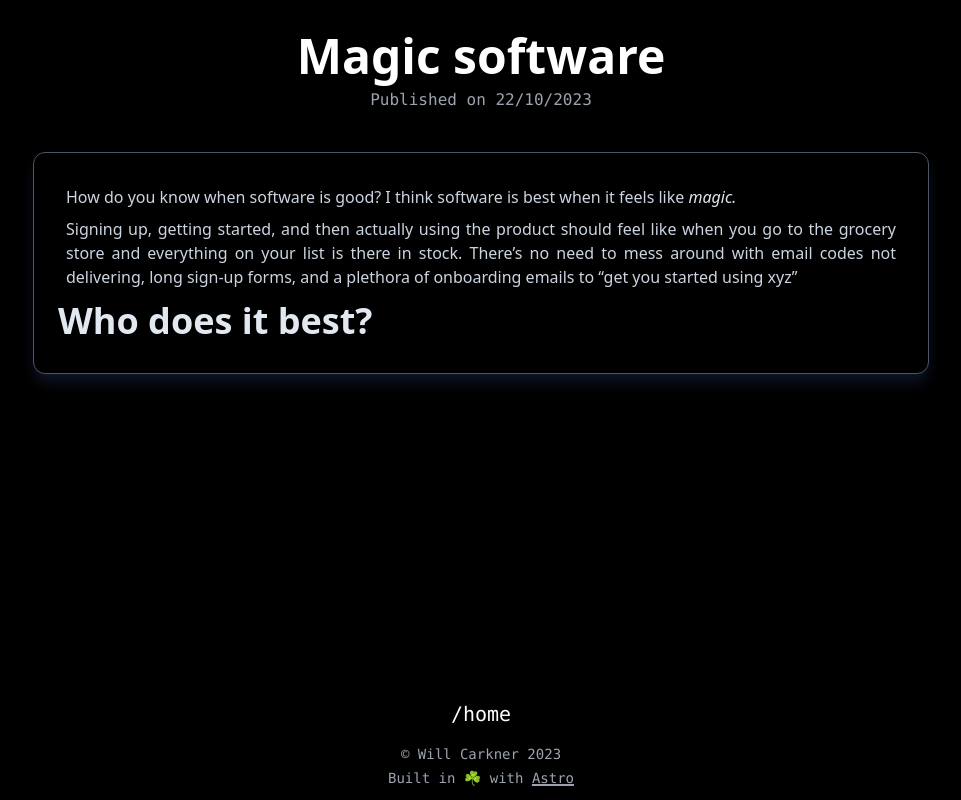
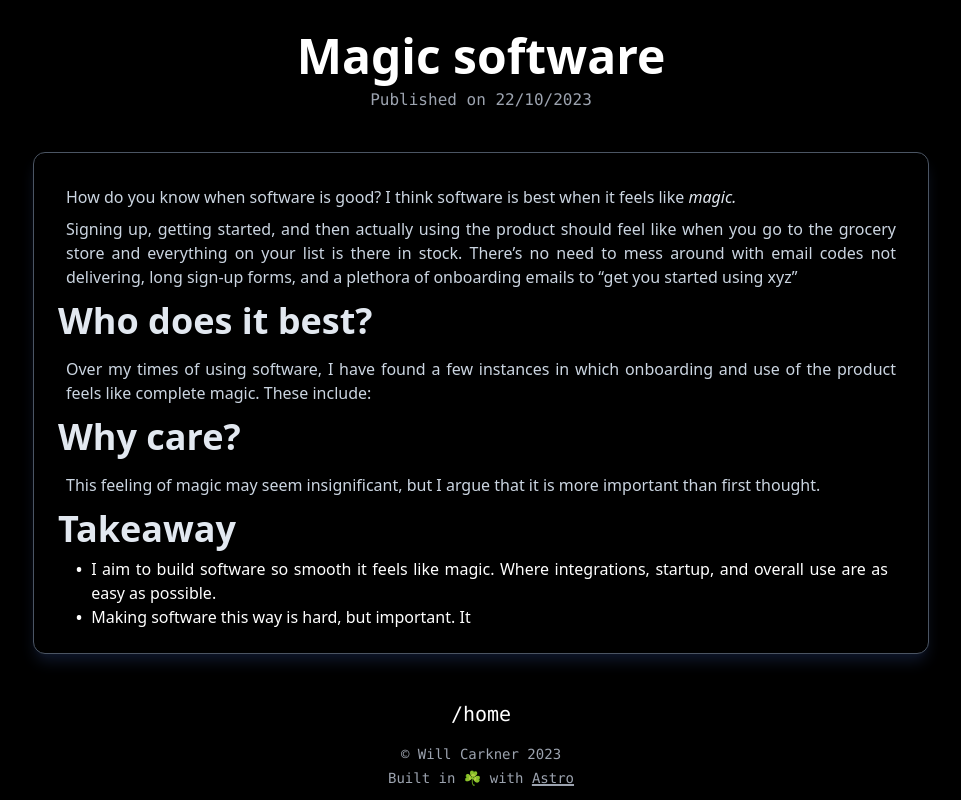
Before and after one commit to will-carkner/will-carkner-com, an Astro site: page /blog/software in a window 1280 px wide. Shown: the whole page, without its empty margins (159-1120 px from the left). Built offline with nearby package versions, Linux system fonts and the light colour scheme; Astro itself is replaced by a stand-in of ours.

Commit message:
worked on post

```diff
--- a/src/content/blog/software.md
+++ b/src/content/blog/software.md
@@ -9,3 +9,14 @@ How do you know when software is good? I think software is best when it feels li
 Signing up, getting started, and then actually using the product should feel like when you go to the grocery store and everything on your list is there in stock. There's no need to mess around with email codes not delivering, long sign-up forms, and a plethora of onboarding emails to "get you started using xyz"
 
 ## Who does it best?
+
+Over my times of using software, I have found a few instances in which onboarding and use of the product feels like complete magic. These include:
+
+## Why care?
+
+This feeling of magic may seem insignificant, but I argue that it is more important than first thought.
+
+## Takeaway
+
+- I aim to build software so smooth it feels like magic. Where integrations, startup, and overall use are as easy as possible.
+- Making software this way is hard, but important. It
```
